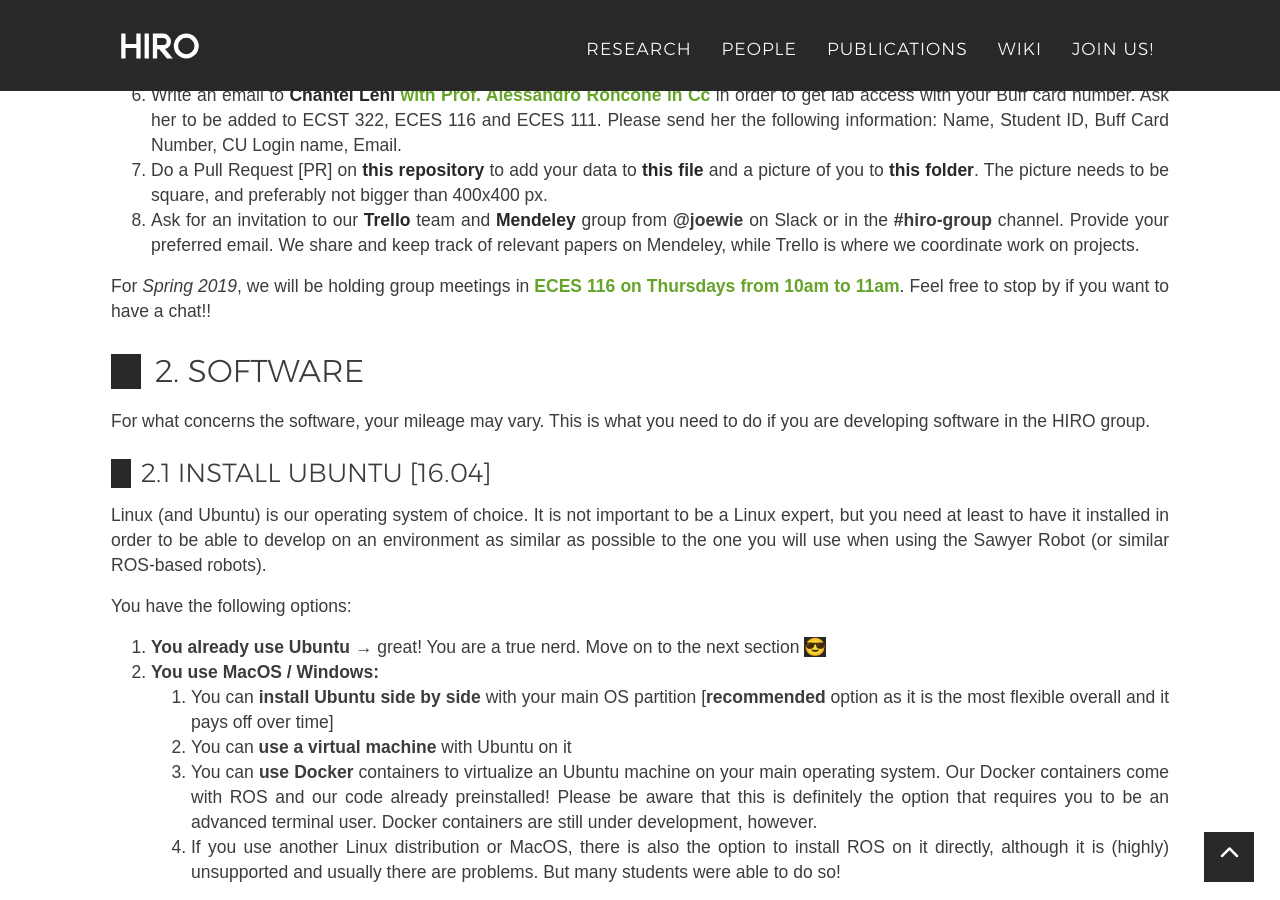
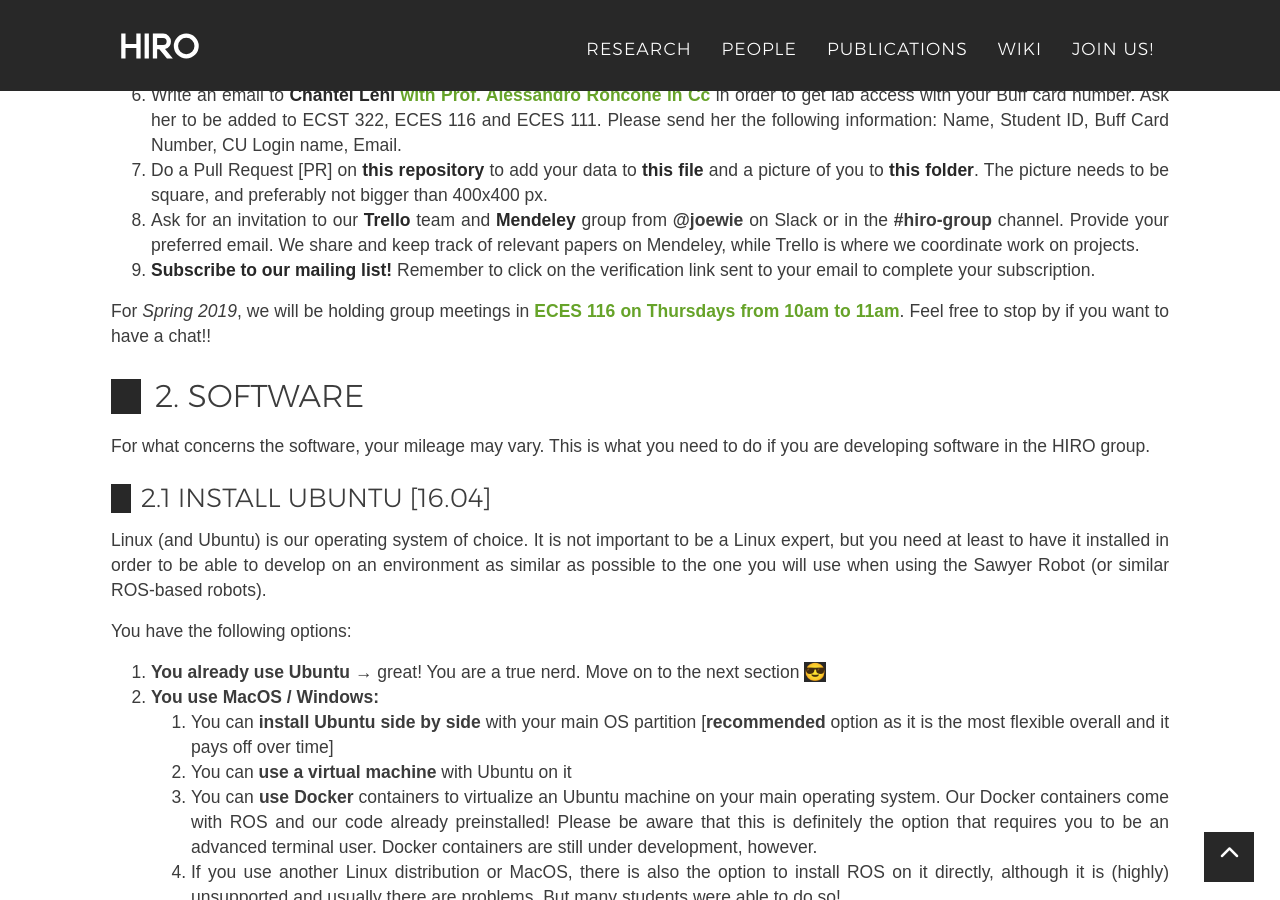
Before and after one commit to HIRO-group/HIRO-group.github.io, a Jekyll site: the page built from _posts/wiki/2019-02-15-new-HIRO-member.md, in a window 1280 px wide and 900 px high, scrolled down 887 px. Built offline with Jekyll 4.4.1, drawn with Linux system fonts in a browser that asks for light colours; nearby versions of some CDN libraries; emoji names are drawn with the system emoji font; some web fonts are replaced.

Commit message:
Add instructions for subscribing to the mailing list

```diff
--- a/_posts/wiki/2019-02-15-new-HIRO-member.md
+++ b/_posts/wiki/2019-02-15-new-HIRO-member.md
@@ -23,6 +23,7 @@ The following is a list of things to do if you are new to the {{ site.title }}.
  6. Write an email to [Chantel Lehl](mailto:chantel.lehl@colorado.edu) **with Prof. Alessandro Roncone in Cc**{:.color-banner} in order to get lab access with your Buff card number. Ask her to be added to ECST 322, ECES 116 and ECES 111. Please send her the following information: Name, Student ID, Buff Card Number, CU Login name, Email.
  7. Do a Pull Request [PR] on [this repository](https://github.com/HIRO-group/HIRO-group.github.io) to add your data to [this file](https://github.com/HIRO-group/HIRO-group.github.io/blob/master/_data/people.yml) and a picture of you to [this folder](https://github.com/HIRO-group/HIRO-group.github.io/tree/master/img/people). The picture needs to be square, and preferably not bigger than 400x400 px.
  8. Ask for an invitation to our [Trello](https://trello.com) team and [Mendeley](https://www.mendeley.com) group from **@joewie** on Slack or in the **#hiro-group** channel. Provide your preferred email. We share and keep track of relevant papers on Mendeley, while Trello is where we coordinate work on projects.
+ 9. [Subscribe to our mailing list!](https://lists.colorado.edu/sympa/subscribe/hiro-group) Remember to click on the verification link sent to your email to complete your subscription.
 
 For _{{ site.meetings.semester }}_, we will be holding group meetings in **{{ site.meetings.location }}**{:.color-banner}. Feel free to stop by if you want to have a chat!!
 
```
